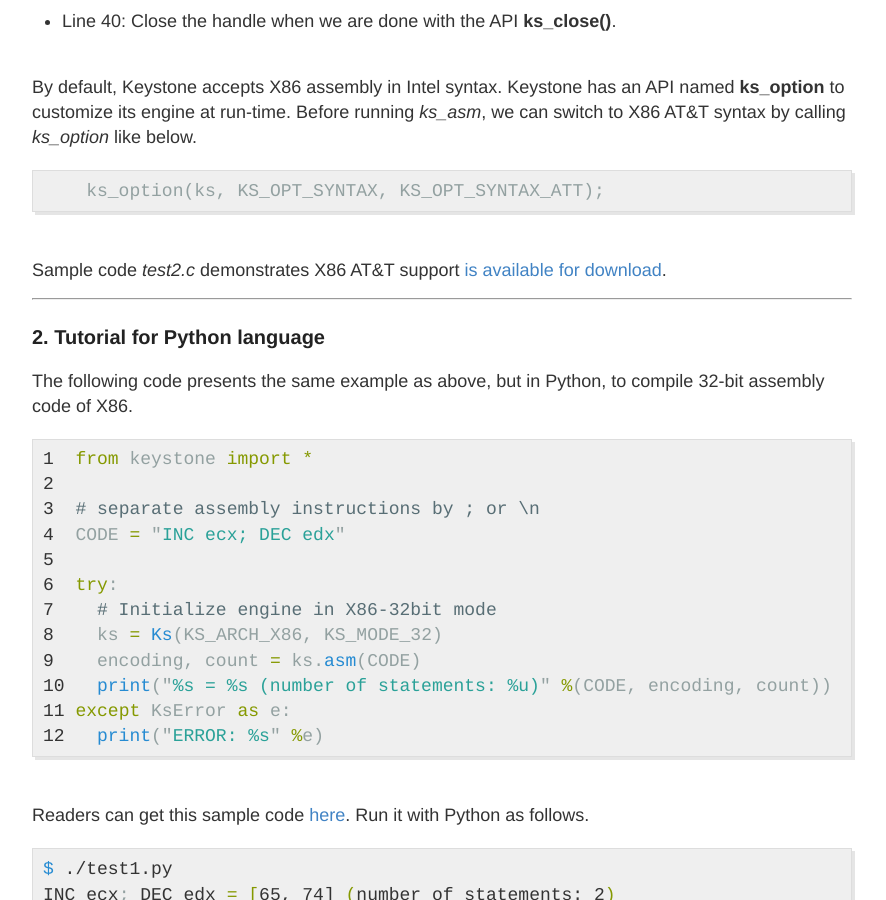
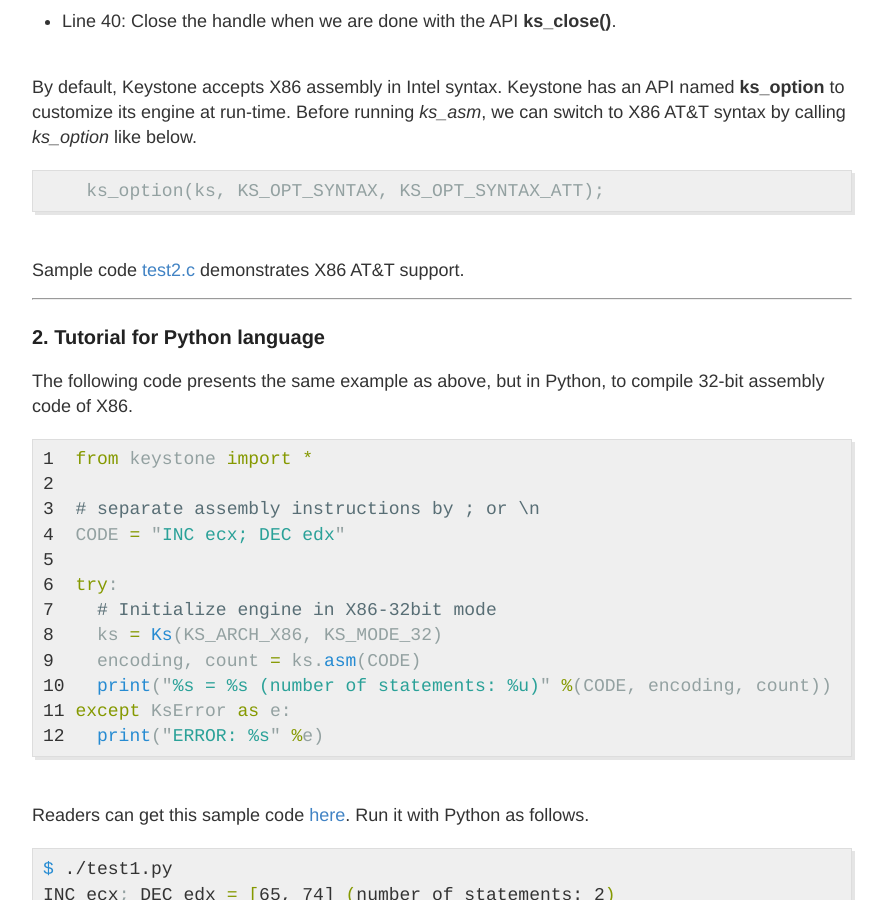
Before and after one commit to keystone-engine/keystone-engine.github.io, a Jekyll site: the page built from docs/tutorial.md, in a window 1280 px wide and 900 px high, scrolled down 3011 px. Shown: the whole window, without its empty margins (198-1084 px from the left). Built offline with Jekyll 4.4.1, drawn with Linux system fonts in a browser that asks for light colours.

Commit message:
update tutorial.md

```diff
--- a/docs/tutorial.md
+++ b/docs/tutorial.md
@@ -119,7 +119,7 @@
 {% endhighlight %}
 
 <br>
-Sample code *test2.c* demonstrates X86 AT&T support [is available for download](/samples/test1.zip).
+Sample code [test2.c](/samples/test1.zip) demonstrates X86 AT&T support.
 
 ---
 
```
